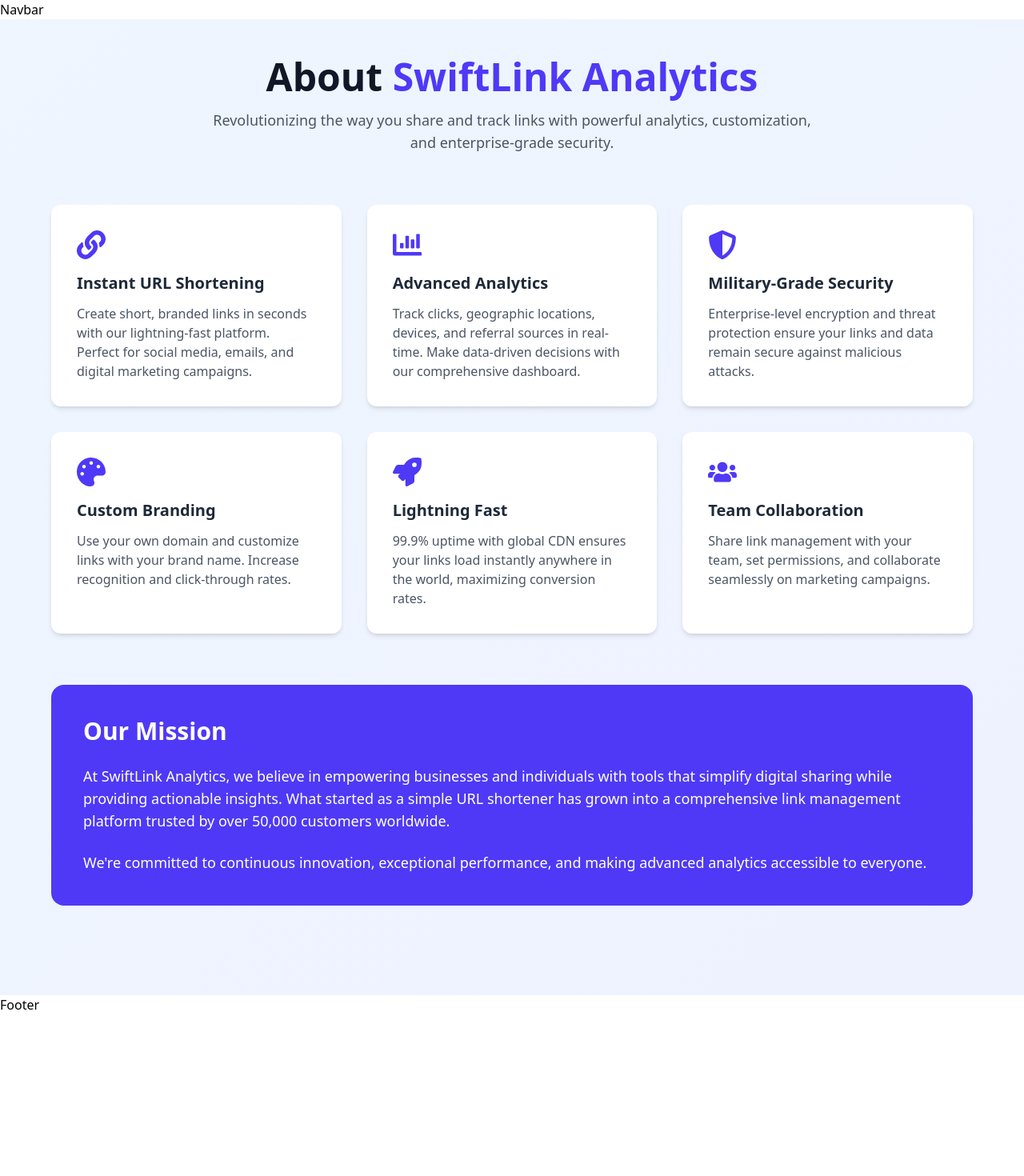
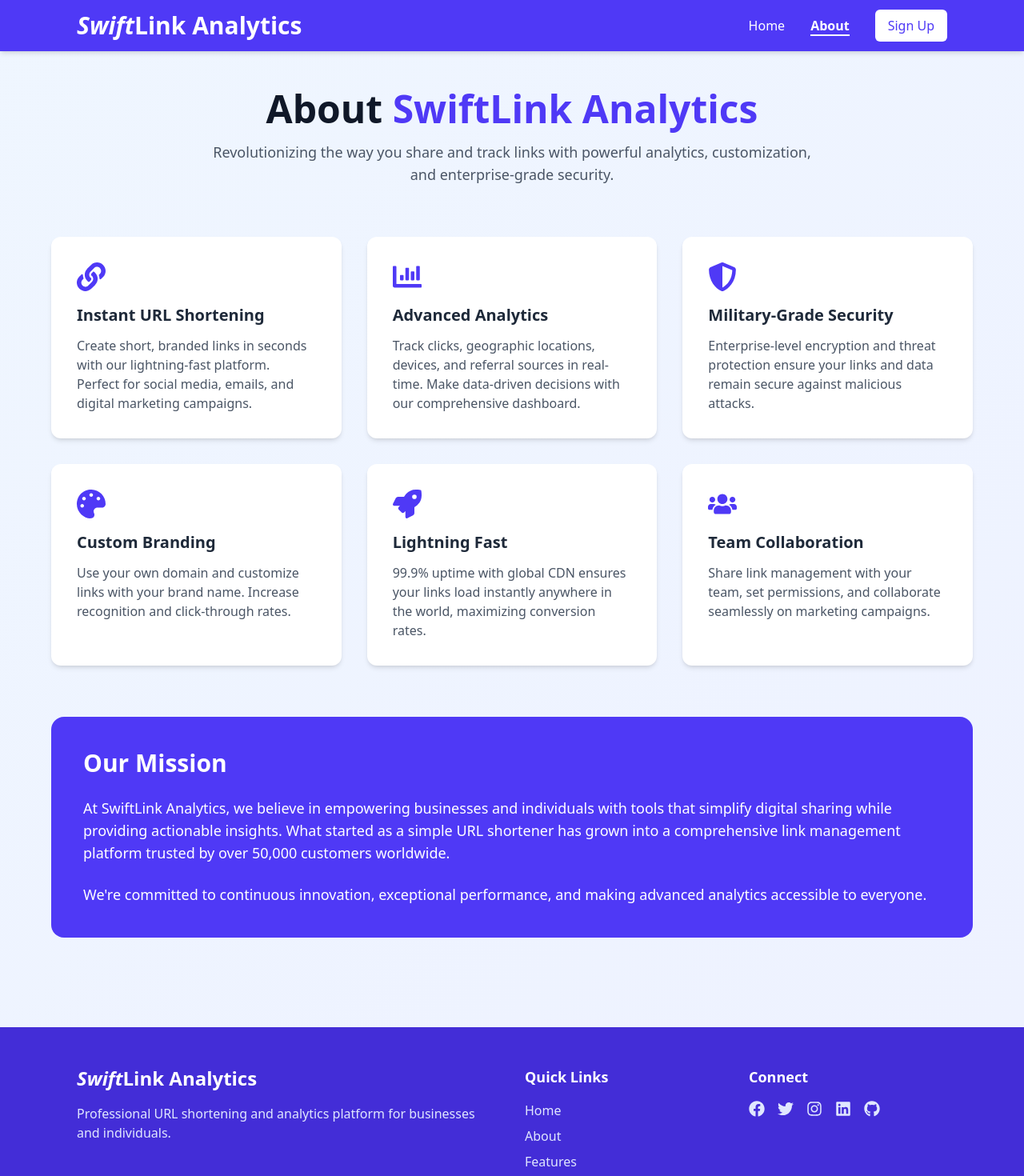
Before and after one commit to Rugved7/URL-Shortener-frontend, a React (Vite) app: page /about in a window 1280 px wide. Shown: the top 1470 px of the page at 80% size. Before the commit the page ends 1268 px from the top, so only its background shows below. Built offline with nearby package versions, Linux system fonts and the light colour scheme.

Commit message:
Navbar and Footer added

```diff
--- a/src/App.jsx
+++ b/src/App.jsx
@@ -16,7 +16,7 @@
         <Route path="/" element={<LandingPage />} />
         <Route path="/about" element={<AboutPage />} />
       </Routes>
-      <Footer />
+    <Footer />
       </BrowserRouter>
     </>
   );
--- a/src/components/Footer.jsx
+++ b/src/components/Footer.jsx
@@ -1,11 +1,58 @@
-import React from 'react'
+import React from "react";
+import { FaFacebook, FaTwitter, FaInstagram, FaLinkedin, FaGithub } from "react-icons/fa";
 
 const Footer = () => {
   return (
-    <div>
-      Footer
-    </div>
-  )
-}
+    <footer className="bg-indigo-700 text-white py-12">
+      <div className="max-w-6xl mx-auto px-4 sm:px-8">
+        <div className="grid grid-cols-1 md:grid-cols-4 gap-8">
+          <div className="md:col-span-2">
+            <h2 className="text-2xl font-bold mb-4 flex items-center">
+              <span className="italic">Swift</span>Link Analytics
+            </h2>
+            <p className="text-indigo-100">
+              Professional URL shortening and analytics platform for businesses and individuals.
+            </p>
+          </div>
 
-export default Footer
+          <div>
+            <h3 className="text-lg font-semibold mb-4">Quick Links</h3>
+            <ul className="space-y-2">
+              <li><a href="#" className="text-indigo-100 hover:text-white transition-colors">Home</a></li>
+              <li><a href="#" className="text-indigo-100 hover:text-white transition-colors">About</a></li>
+              <li><a href="#" className="text-indigo-100 hover:text-white transition-colors">Features</a></li>
+              <li><a href="#" className="text-indigo-100 hover:text-white transition-colors">Pricing</a></li>
+            </ul>
+          </div>
+
+          <div>
+            <h3 className="text-lg font-semibold mb-4">Connect</h3>
+            <div className="flex space-x-4">
+              <a href="#" className="text-indigo-100 hover:text-white transition-colors" aria-label="Facebook">
+                <FaFacebook size={20} />
+              </a>
+              <a href="#" className="text-indigo-100 hover:text-white transition-colors" aria-label="Twitter">
+                <FaTwitter size={20} />
+              </a>
+              <a href="#" className="text-indigo-100 hover:text-white transition-colors" aria-label="Instagram">
+                <FaInstagram size={20} />
+              </a>
+              <a href="#" className="text-indigo-100 hover:text-white transition-colors" aria-label="LinkedIn">
+                <FaLinkedin size={20} />
+              </a>
+              <a href="#" className="text-indigo-100 hover:text-white transition-colors" aria-label="GitHub">
+                <FaGithub size={20} />
+              </a>
+            </div>
+          </div>
+        </div>
+
+        <div className="border-t border-indigo-600 mt-8 pt-8 text-center md:text-left text-indigo-100">
+          <p>&copy; {new Date().getFullYear()} SwiftLink Analytics. All rights reserved.</p>
+        </div>
+      </div>
+    </footer>
+  );
+};
+
+export default Footer;
--- a/src/components/LandingPage.jsx
+++ b/src/components/LandingPage.jsx
@@ -77,7 +77,7 @@
             className="lg:w-1/2 flex justify-center"
           >
             <img
-              src="/images/img2.png"
+              src="\src\assets\Image_1.png"
               alt="URL Analytics Dashboard"
               className="w-full max-w-lg rounded-xl shadow-lg border border-gray-100"
             />
--- a/src/components/Navbar.jsx
+++ b/src/components/Navbar.jsx
@@ -1,11 +1,108 @@
-import React from 'react'
+import React, { useState } from "react";
+import { Link, useLocation, useNavigate } from "react-router-dom";
+import { IoIosMenu } from "react-icons/io";
+import { RxCross2 } from "react-icons/rx";
 
 const Navbar = () => {
+  const path = useLocation().pathname;
+  const [navbarOpen, setNavbarOpen] = useState(false);
+  const navigate = useNavigate();
+
   return (
-    <div>
-      Navbar
-    </div>
-  )
-}
+    <nav className="h-16 bg-indigo-600 z-50 flex items-center sticky top-0 shadow-md">
+      <div className="max-w-6xl mx-auto w-full px-4 sm:px-8 flex justify-between items-center">
+        <Link to="/" className="flex items-center">
+          <h1 className="font-bold text-2xl sm:text-3xl text-white">
+            <span className="italic">Swift</span>Link Analytics
+          </h1>
+        </Link>
 
-export default Navbar
+        {/* Desktop Navigation */}
+        <ul className="hidden md:flex items-center gap-8">
+          <li>
+            <Link
+              to="/"
+              className={`text-white hover:text-indigo-100 transition-colors ${
+                path === "/" ? "font-semibold border-b-2 border-white" : ""
+              }`}
+            >
+              Home
+            </Link>
+          </li>
+          <li>
+            <Link
+              to="/about"
+              className={`text-white hover:text-indigo-100 transition-colors ${
+                path === "/about" ? "font-semibold border-b-2 border-white" : ""
+              }`}
+            >
+              About
+            </Link>
+          </li>
+          <li>
+            <button
+              onClick={() => navigate("/signup")}
+              className="bg-white text-indigo-600 hover:bg-indigo-50 font-medium px-4 py-2 rounded-md transition-colors"
+            >
+              Sign Up
+            </button>
+          </li>
+        </ul>
+
+        {/* Mobile Menu Button */}
+        <button
+          onClick={() => setNavbarOpen(!navbarOpen)}
+          className="md:hidden text-white text-2xl focus:outline-none"
+          aria-label="Toggle menu"
+        >
+          {navbarOpen ? <RxCross2 /> : <IoIosMenu />}
+        </button>
+      </div>
+
+      {/* Mobile Navigation */}
+      <div
+        className={`md:hidden absolute top-16 left-0 right-0 bg-indigo-700 transition-all duration-300 ease-in-out ${
+          navbarOpen ? "max-h-96 opacity-100" : "max-h-0 opacity-0 overflow-hidden"
+        }`}
+      >
+        <ul className="flex flex-col items-center py-4 space-y-4">
+          <li>
+            <Link
+              to="/"
+              className={`text-white text-lg ${
+                path === "/" ? "font-semibold" : ""
+              }`}
+              onClick={() => setNavbarOpen(false)}
+            >
+              Home
+            </Link>
+          </li>
+          <li>
+            <Link
+              to="/about"
+              className={`text-white text-lg ${
+                path === "/about" ? "font-semibold" : ""
+              }`}
+              onClick={() => setNavbarOpen(false)}
+            >
+              About
+            </Link>
+          </li>
+          <li>
+            <button
+              onClick={() => {
+                navigate("/signup");
+                setNavbarOpen(false);
+              }}
+              className="bg-white text-indigo-600 font-medium px-6 py-2 rounded-md mt-2"
+            >
+              Sign Up
+            </button>
+          </li>
+        </ul>
+      </div>
+    </nav>
+  );
+};
+
+export default Navbar;
```
Also changed, not shown: src/assets/Image_1.png (added).
